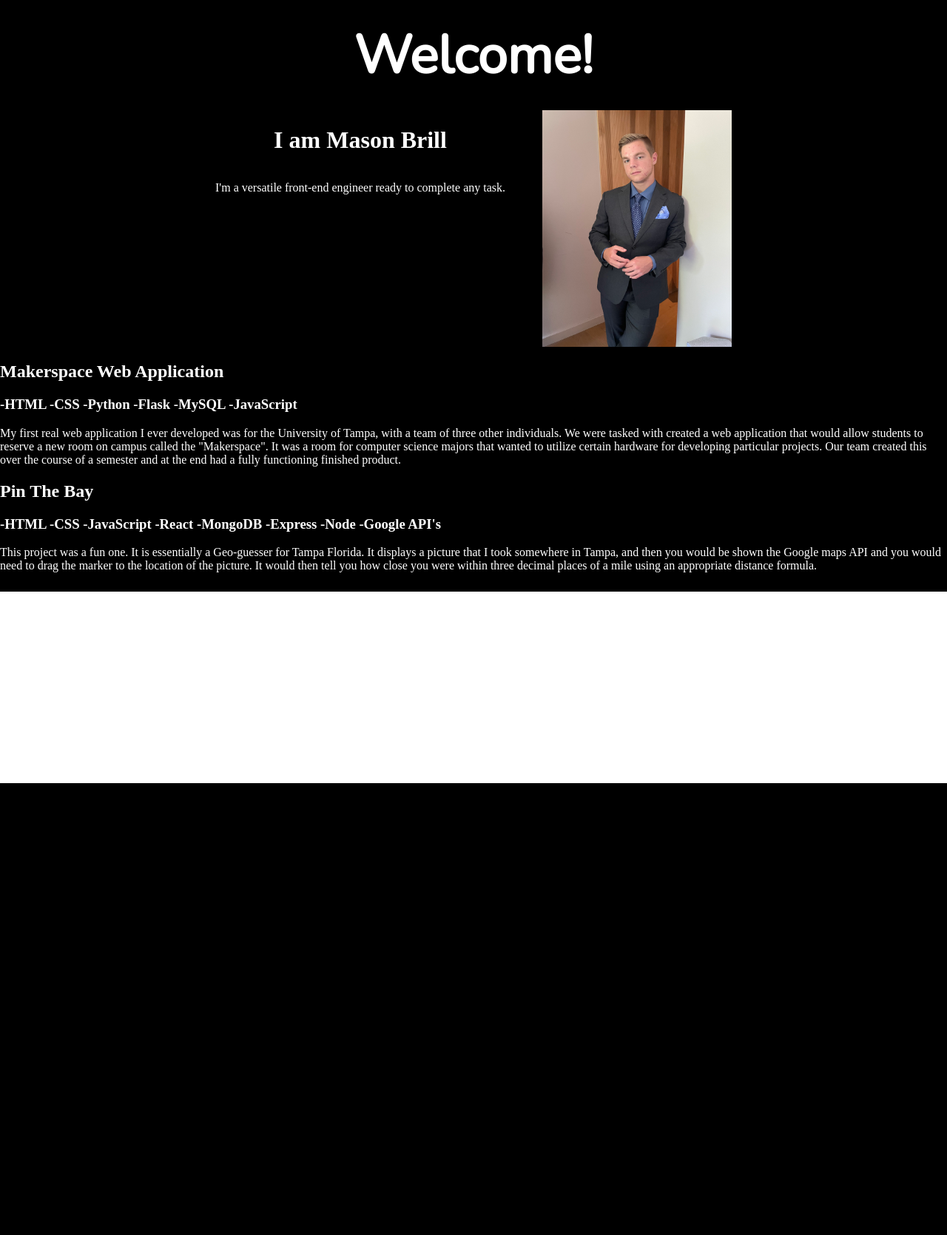
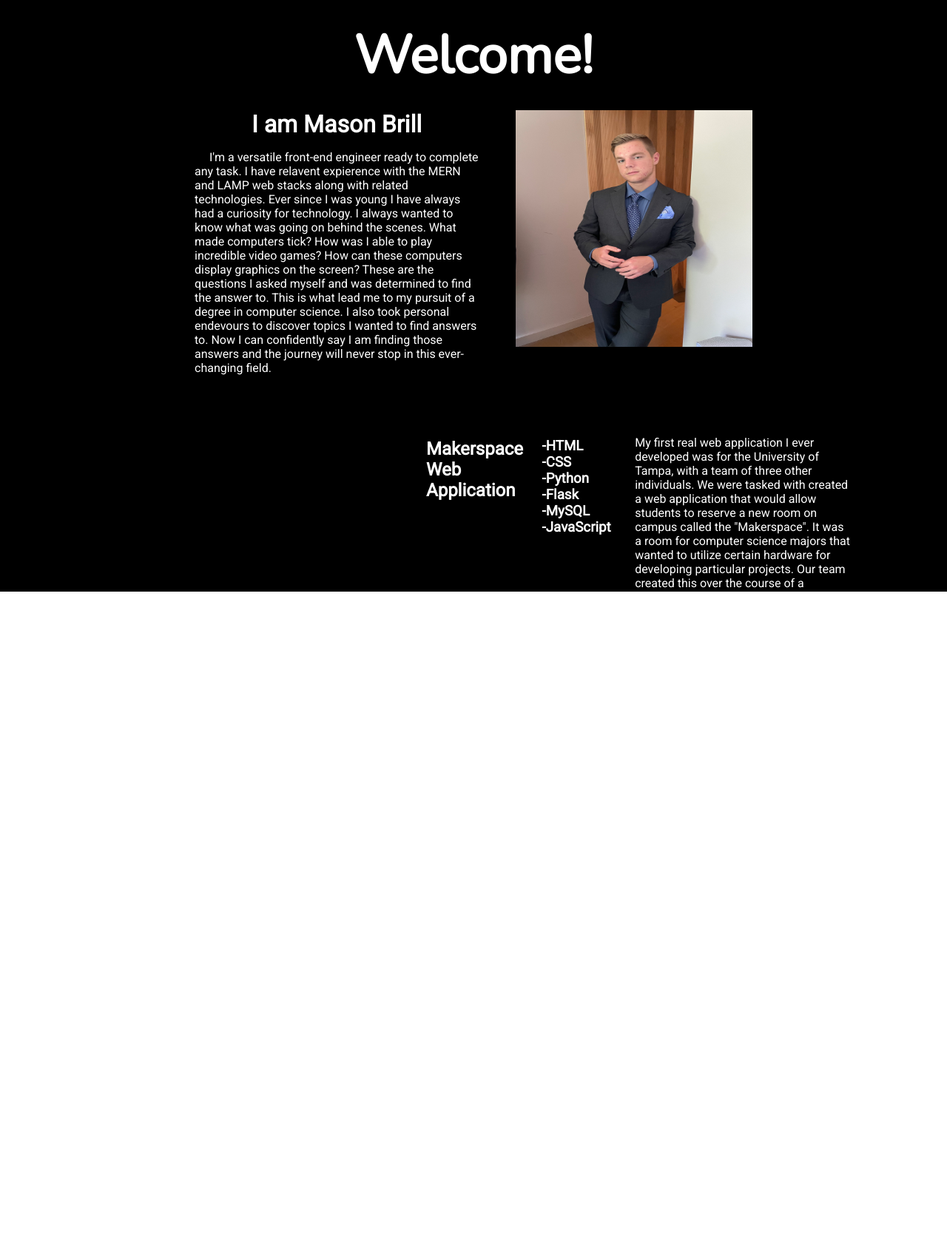
Before and after one commit to Mason-Brill/Portfolio, a PHP site: page / in a window 1280 px wide. Shown: the whole page at 74% size. Before the commit the page ends 1059 px from the top, so only its background shows below. Run offline with PHP 8.4, Linux system fonts and the light colour scheme; data comes from the database, SQL or seed files in the repository; data that the repository does not hold is empty.

Commit message:
intro section complete, formating added for each project, pictures for each to be added next

```diff
--- a/Docker/index.css
+++ b/Docker/index.css
@@ -14,6 +14,7 @@ body, html {
 	padding: 0%;
 	color: white;
 	z-index: 0;
+	font-family: "Roboto";
 }
 
 .intro {
@@ -30,26 +31,70 @@ body, html {
 .welcome-container {
 	display: flex;
 	justify-content: center;
+	animation-name: intro;
+	animation-duration: 3s;
 	gap: 50px;
 	margin-top: 2%;
 }
 
 .welcome-item {
-
+	margin-top: 0px;
+	animation-name: intro;
+	animation-duration: 3s;
 }
 
 .welcome-left {
 	display: flex;
 	flex-direction: column;
+	max-width: 30vw;
+	margin-top: 0px;
+	animation-name: intro;
+	animation-duration: 3s;
 }
 
 .heading-left {
 	text-align: center;
+	margin-bottom: 0px;
+	margin-top: 0px;
+	animation-name: intro;
+	animation-duration: 3s;
+}
+
+.text-left {
+	text-indent: 20px;
+	animation-name: intro;
+	animation-duration: 3s;
 }
 
 .me {
-	width: 20vw;
+	width: 25vw;
 	height: 40vh;
+	animation-name: intro;
+	animation-duration: 3s;
+}
+
+.extra-space {
+	padding-top: 50px;
+}
+
+.even-class {
+	display: flex;
+	margin-left: 45vw;
+	margin-right: 10vw;
+	gap: 2vw;
+}
+
+.odd-class {
+	display: flex;
+	margin-left: 10vw;
+	margin-right: 45vw;
+	gap: 2vw;
+}
+
+.skills {
+	white-space: pre-wrap;
+  	flex-grow: 1;
+  	min-width: 100px;
 }
 
 .background {
--- a/Docker/index.php
+++ b/Docker/index.php
@@ -2,6 +2,7 @@
 <head>
 	<link rel="stylesheet" href="./index.css">
 	<link rel="stylesheet" href="https://fonts.googleapis.com/css?family=Nunito">
+	<link rel="stylesheet" href="https://fonts.googleapis.com/css?family=Roboto">
 </head>
 <body>
 
@@ -12,9 +13,23 @@
 	<div class="welcome-container">
 	  <div class="welcome-left">
 	    <h1 class="heading-left">I am Mason Brill</h1>
-	    <p>
-	        I'm a versatile front-end engineer ready to
-		complete any task.
+	    <p class="text-left">
+		I'm a versatile front-end engineer ready to
+		complete any task. I have relavent expierence with
+		the MERN and LAMP web stacks along with related
+		technologies. Ever since I was young I have always
+		had a curiosity for technology. I always wanted to
+		know what was going on behind the scenes. What made
+		computers tick? How was I able to play incredible
+		video games? How can these computers display graphics
+		on the screen? These are the questions I asked myself
+		and was determined to find the answer to. This is
+		what lead me to my pursuit of a degree in computer
+		science. I also took personal endevours to discover
+		topics I wanted to find answers to. Now I can
+		confidently say I am finding those answers and
+		the journey will never stop in this ever-changing
+		field.
 	    </p>
 	  </div>
 	  <img src="./Mason.JPEG" class="me"/>
@@ -30,12 +45,24 @@
 
 	$query = 'SELECT * FROM projects';
 	$result = mysqli_query($connect, $query);
+	$counter = 0;
 
 	while($record = mysqli_fetch_assoc($result))
 	{
-		echo '<h2>'.$record['title'].'</h2>';
-		echo '<h3>'.$record['skills'].'</h3>';
-		echo '<p>'.$record['description'].'</p>';
+		echo '<div class="extra-space"></div>';
+
+		// Determine the CSS class based on the counter
+		$cssClass = ($counter % 2 == 0) ? 'even-class' : 'odd-class';
+
+		// Output the container with the dynamic CSS class
+		echo '<div class="' . $cssClass . '">';
+			echo '<h2 class="project-title">' . $record['title'] . '</h2>';
+			echo '<h3 class="skills">' . $record['skills'] . '</h3>';
+			echo '<p>' . $record['description'] . '</p>';
+		echo '</div>';
+
+		// Increment the counter for the next iteration
+		$counter++;
 	}
 	?>
 </body>
```
